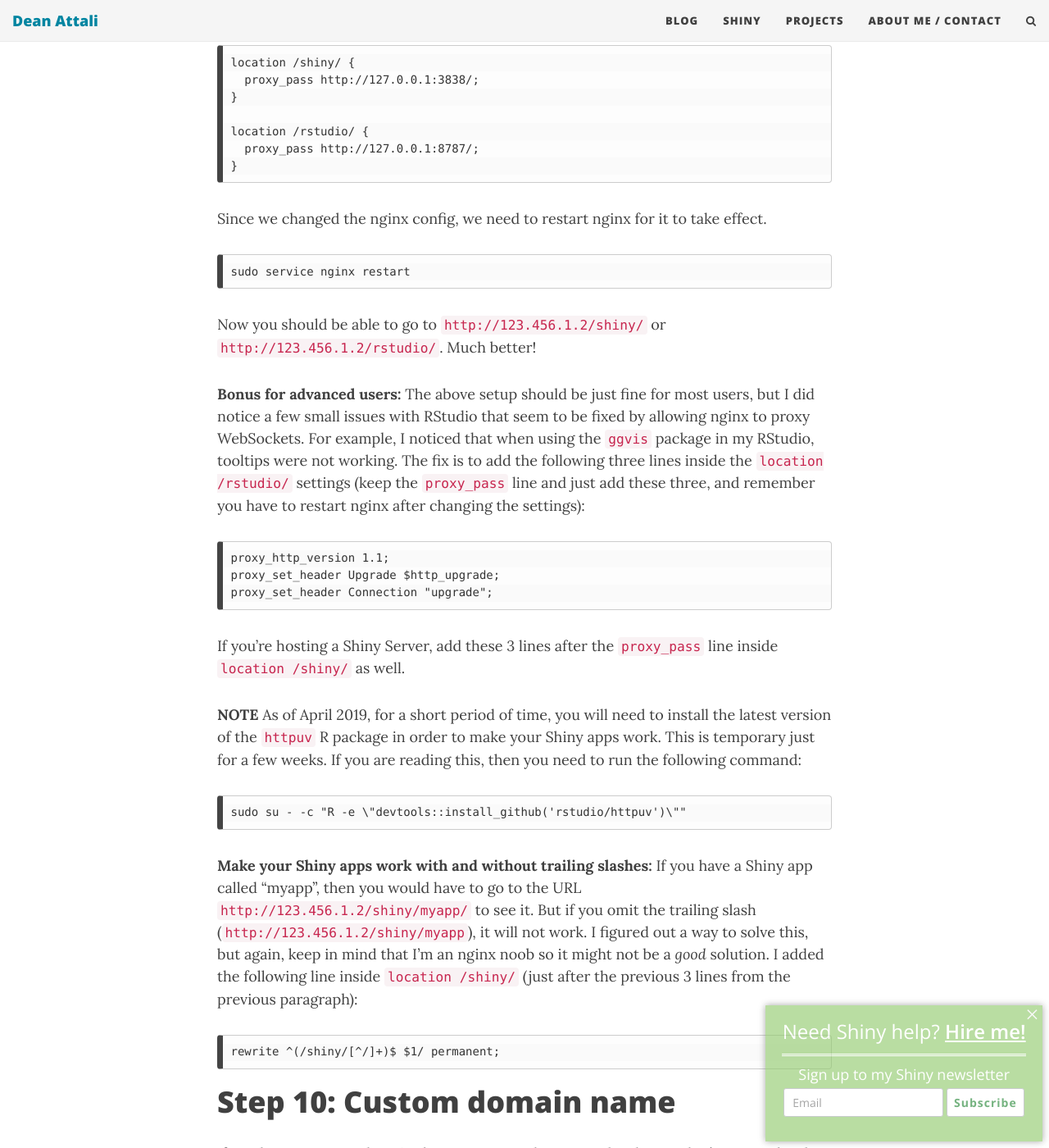
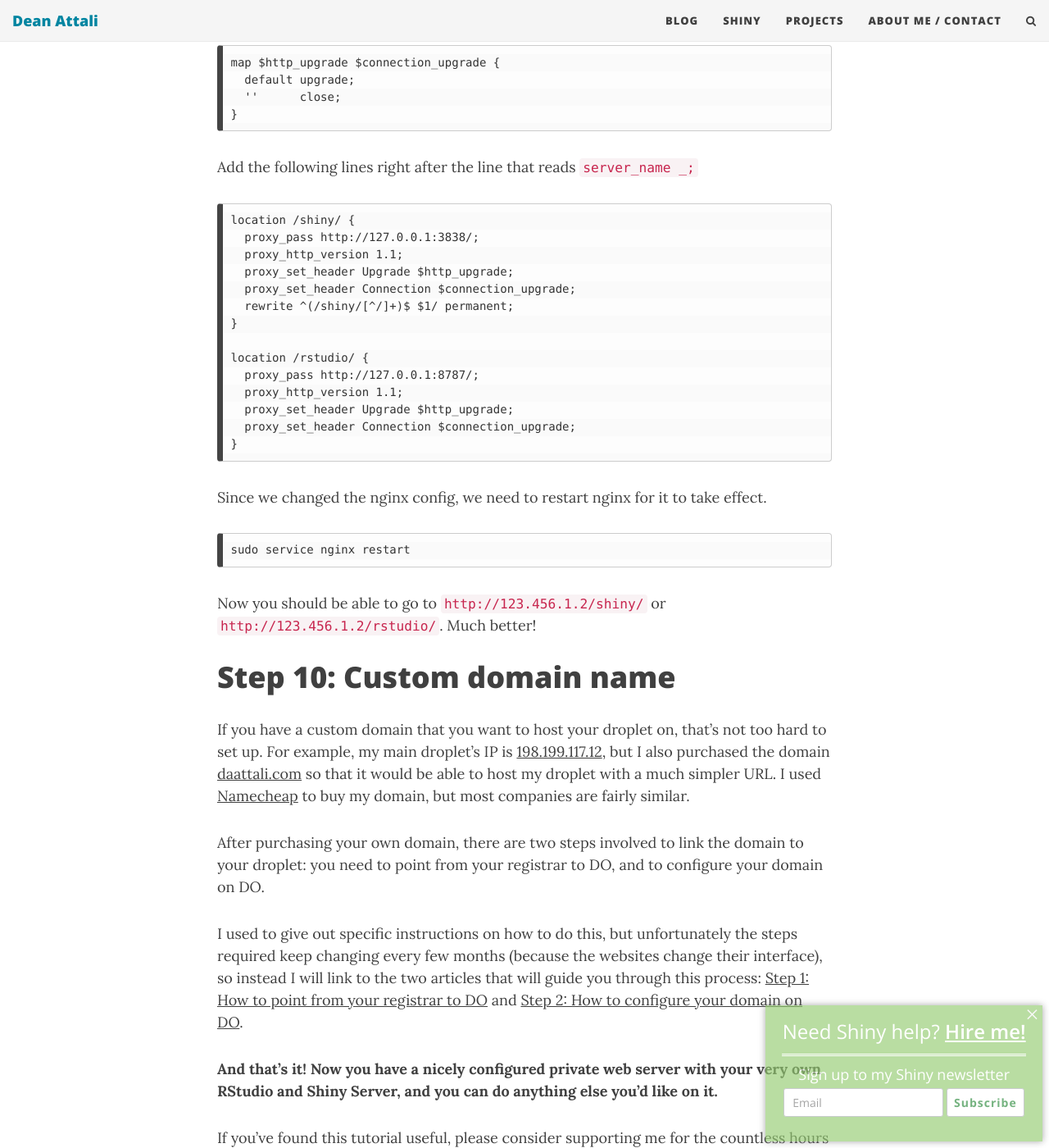
Before and after one commit to daattali/daattali.github.io, a Jekyll site: the page built from _posts/2015-05-09-setup-rstudio-shiny-server-digital-ocean.md, in a window 1280 px wide and 1400 px high, scrolled down 15953 px. Shown: the whole window at 82% size. Built offline with Jekyll 4.4.1, drawn with Linux system fonts in a browser that asks for light colours; nearby versions of some CDN libraries; comment, search, counter and statistics services are not loaded.

Commit message:
Changing proxy_set_header Connection from "upgrade" to $connection_upgrade
What do you think about this? I think it would be better for begginers to set the complete config from the start, because debbuging nginx problems with shiny apps could be difficult for begginer because of the absence of error messages in the app's logs.

```diff
--- a/_posts/2015-05-09-setup-rstudio-shiny-server-digital-ocean.md
+++ b/_posts/2015-05-09-setup-rstudio-shiny-server-digital-ocean.md
@@ -327,15 +327,30 @@ sudo nano /etc/nginx/sites-enabled/default
 
 (I'm assuming you know how to use `nano`. If not, then just Google for "how to edit a file with nano". In short: use the arrow keys to move aroud, press `Ctrl`+`O` followed by Enter to save, and press `Ctrl`+`X` to exit.)
 
+Add the following lines before the line that reads `server {`
+~~~
+map $http_upgrade $connection_upgrade {
+  default upgrade;
+  ''      close;
+}
+~~~
+
 Add the following lines right after the line that reads `server_name _;`
 
 ~~~
 location /shiny/ {
   proxy_pass http://127.0.0.1:3838/;
+  proxy_http_version 1.1;
+  proxy_set_header Upgrade $http_upgrade;
+  proxy_set_header Connection $connection_upgrade;
+  rewrite ^(/shiny/[^/]+)$ $1/ permanent;
 }
 
 location /rstudio/ {
   proxy_pass http://127.0.0.1:8787/;
+  proxy_http_version 1.1;
+  proxy_set_header Upgrade $http_upgrade;
+  proxy_set_header Connection $connection_upgrade;
 }
 ~~~
 
@@ -346,29 +361,6 @@ sudo service nginx restart
 ~~~
 
 Now you should be able to go to `http://123.456.1.2/shiny/` or `http://123.456.1.2/rstudio/`. Much better!
-
-**Bonus for advanced users:** The above setup should be just fine for most users, but I did notice a few small issues with RStudio that seem to be fixed by allowing nginx to proxy WebSockets. For example, I noticed that when using the `ggvis` package in my RStudio, tooltips were not working. The fix is to add the following three lines inside the `location /rstudio/` settings (keep the `proxy_pass` line and just add these three, and remember you have to restart nginx after changing the settings):
-
-~~~
-proxy_http_version 1.1;
-proxy_set_header Upgrade $http_upgrade;
-proxy_set_header Connection "upgrade";
-~~~
-
-If you're hosting a Shiny Server, add these 3 lines after the `proxy_pass` line inside `location /shiny/` as well.
-
-**NOTE** As of April 2019, for a short period of time, you will need to install the latest version of the `httpuv` R package in order to make your Shiny apps work. This is temporary just for a few weeks. If you are reading this, then you need to run the following command:
-
-~~~
-sudo su - -c "R -e \"devtools::install_github('rstudio/httpuv')\""
-~~~
-
-**Make your Shiny apps work with and without trailing slashes:** If you have a Shiny app called "myapp", then you would have to go to the URL `http://123.456.1.2/shiny/myapp/` to see it. But if you omit the trailing slash (`http://123.456.1.2/shiny/myapp`), it will not work.  I figured out a way to solve this, but again, keep in mind that I'm an nginx noob so it might not be a *good* solution.  I added the following line inside `location /shiny/` (just after the previous 3 lines from the previous paragraph):
-
-~~~
-rewrite ^(/shiny/[^/]+)$ $1/ permanent;
-~~~
-
 
 # Step 10: Custom domain name {#custom-domain}
 
```
